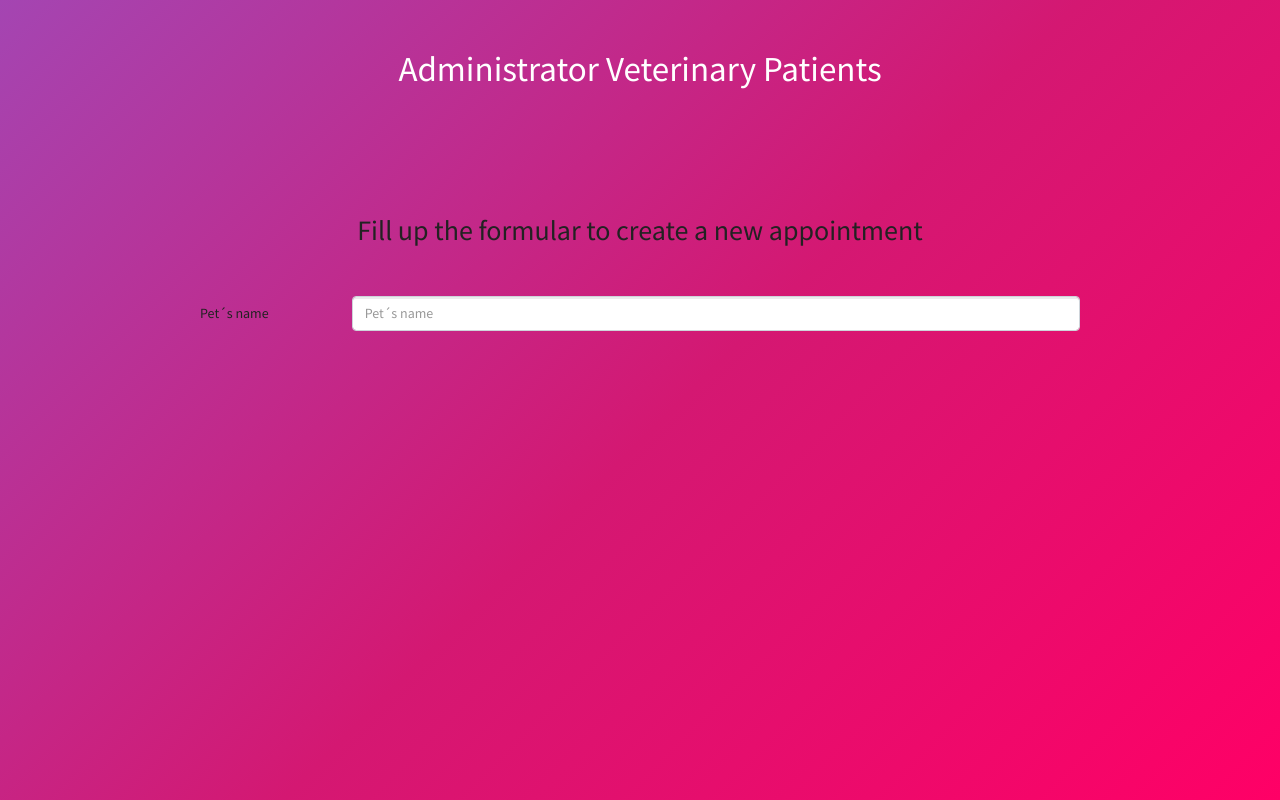
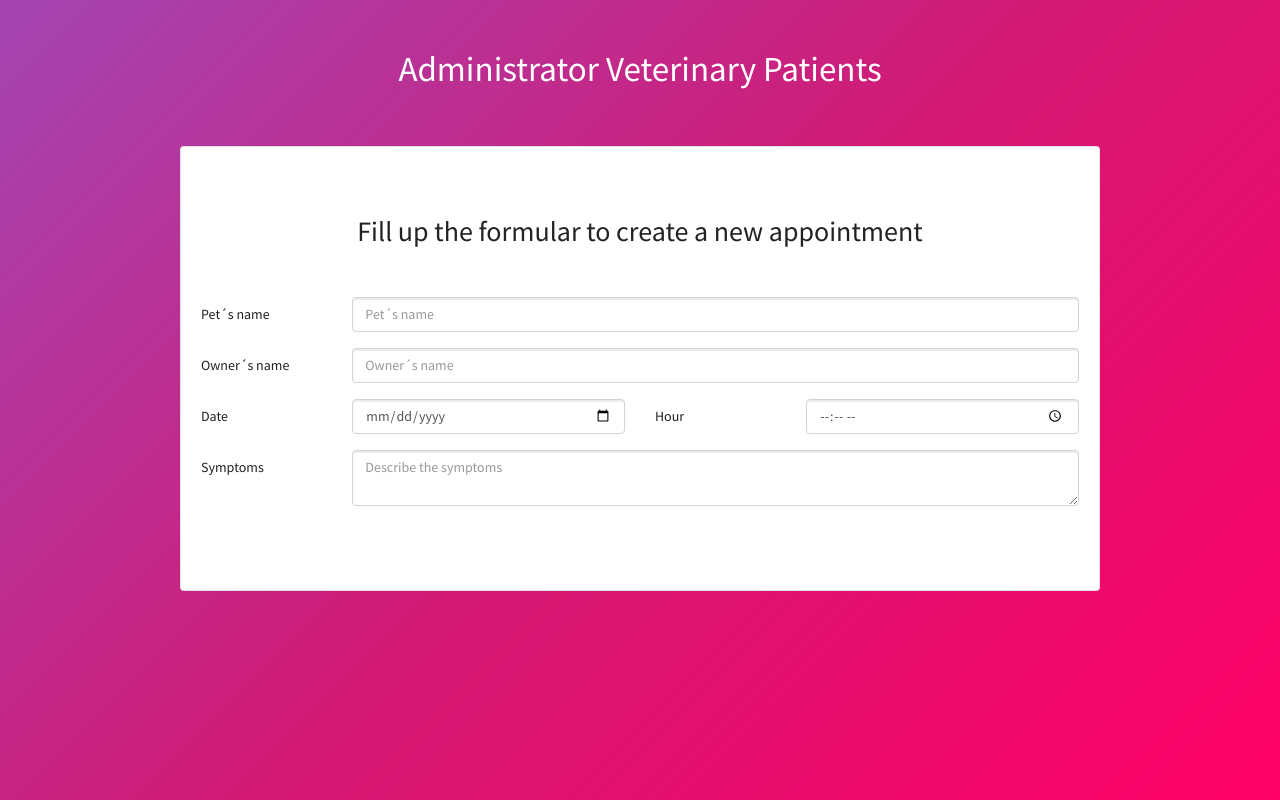
Before and after one commit to nicjaws/veterinat, a React (Create React App) app: page / in a window 1280 px wide. Built offline with nearby package versions, Linux system fonts and the light colour scheme.

Commit message:
filling formular

```diff
--- a/src/components/NuevaCita.js
+++ b/src/components/NuevaCita.js
@@ -4,7 +4,7 @@ class NuevaCita extends Component {
     state = {  }
     render() {
         return (
-        <div className="car mt-5 py-5">
+        <div className="card mt-5 py-5">
             <div className="card-body">
                 <h2 className="card-title text-center mb-5">
                     Fill up the formular to create a new appointment
@@ -18,8 +18,51 @@ class NuevaCita extends Component {
                                 type="text"
                                 className="form-control"
                                 placeholder="Pet´s name"
+                                name="owner"
+                            />
+                        </div>
+                    </div> {/* form-group */}
+
+                    <div className="form-group row">
+                        <label className="col-sm-4 col-lg-2 col-form-label">Owner´s name</label>
+                        <div className="col-sm-8 col-lg-10">
+                            <input
+                                type="text"
+                                className="form-control"
+                                placeholder="Owner´s name"
                                 name="pet"
                             />
+                        </div>
+                    </div> {/* form-group */}
+
+                    <div className="form-group row">
+                        <label className="col-sm-4 col-lg-2 col-form-label">Date</label>
+                        <div className="col-sm-8 col-lg-4">
+                            <input
+                                type="date"
+                                className="form-control"
+                                name="date"
+                            />
+                        </div>
+                        <label className="col-sm-4 col-lg-2 col-form-label">Hour</label>
+                        <div className="col-sm-8 col-lg-4">
+                            <input
+                                type="time"
+                                className="form-control"
+                                name="hour"
+                            />
+                        </div>
+                    </div> {/* form-group */}
+
+                    <div className="form-group row">
+                        <label className="col-sm-4 col-lg-2 col-form-label">Symptoms</label>
+                        <div className="col-sm-8 col-lg-10">
+                            <textarea
+                                className="form-control"
+                                name="symptoms"
+                                placeholder="Describe the symptoms"
+                            >
+                            </textarea>
                         </div>
                     </div> {/* form-group */}
                 </form>
```
